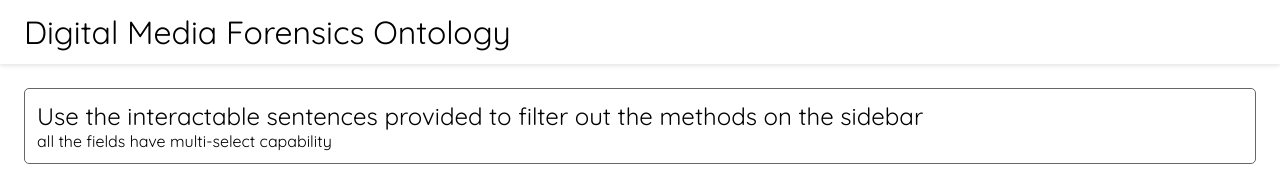
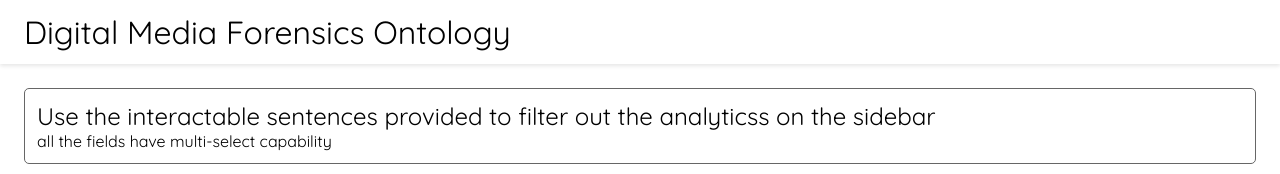
Before and after one commit to DeFake-Project/varuna, a Next.js app: page /ontology in a window 1280 px wide. Shown: the top 174 px of the page. Built offline with nearby package versions, Linux system fonts and the light colour scheme; what fuzzyset would draw is missing.

Commit message:
wording method to analytic

```diff
--- a/src/app/analytics/page.tsx
+++ b/src/app/analytics/page.tsx
@@ -5,7 +5,7 @@ import type { Metadata } from "next";
 
 export const metadata: Metadata = {
   title: "DiM-FOntology | Analytics List",
-  description: "A list of digital myltimedia forensics methods for intelligence analysis and investigation",
+  description: "A list of digital myltimedia forensics analytics for intelligence analysis and investigation",
 };
 
 export default function Page() {
--- a/src/app/ontology/page.tsx
+++ b/src/app/ontology/page.tsx
@@ -14,7 +14,7 @@ export default function Page() {
     <Header />
     <main className="ontology">
       <section className="instructions">
-        <h2>Use the interactable sentences provided to filter out the methods on the sidebar</h2>
+        <h2>Use the interactable sentences provided to filter out the analyticss on the sidebar</h2>
         <p>all the fields have multi-select capability</p>
       </section>
       <OntologyContainer />
```
